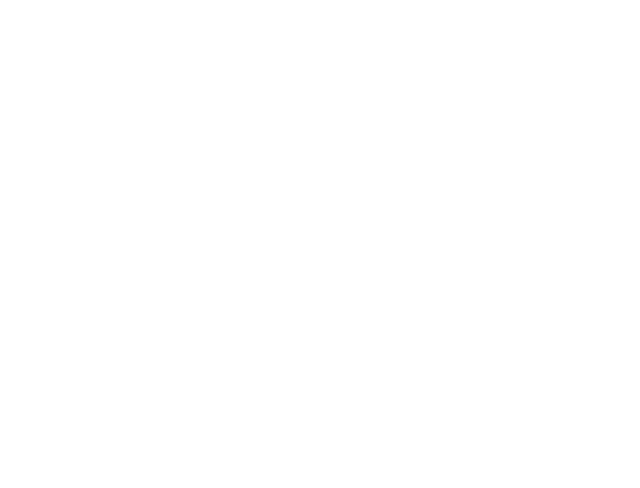
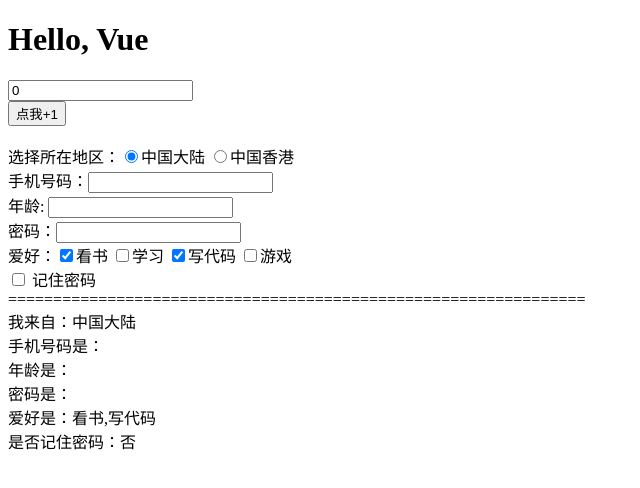
Before and after one commit to xx0tt-public/testPublic, a Vue app: page / in a window 1280 px wide. Shown: the top 488 px of the page, without its empty margins (0-640 px from the left). Built offline with nearby package versions, Linux system fonts and the light colour scheme.

Commit message:
练习vue基本用法

```diff
--- a/src/App.vue
+++ b/src/App.vue
@@ -1,9 +1,71 @@
 <template>
-  <div></div>
+  <div>
+    <h1>{{ msg }}</h1>
+    <input type="text" :value="num" /><br />
+    <button @click="addFn">点我+1</button><br /><br />
+    <div>
+      <span>选择所在地区：</span>
+      <input type="radio" :value="1" name="area" v-model="area" />中国大陆
+      <input type="radio" :value="0" name="area" v-model="area" />中国香港
+    </div>
+    <div>
+      <span>手机号码：</span>
+      <input type="text" name="phone" v-model.number="phone" />
+    </div>
+    <div>
+      <span>年龄: </span>
+      <input type="text" name="age" v-model.number="age" />
+    </div>
+    <div>
+      <span>密码：</span>
+      <input type="password" name="password" v-model="password" />
+    </div>
+    <div>
+      <span>爱好：</span>
+      <input type="checkbox" v-model="hobby" value="看书" />看书
+      <input type="checkbox" v-model="hobby" value="学习" />学习
+      <input type="checkbox" v-model="hobby" value="写代码" />写代码
+      <input type="checkbox" v-model="hobby" value="游戏" />游戏
+    </div>
+    <div><input type="checkbox" v-model="isgrow" /> 记住密码</div>
+    ================================================================
+    <div>
+      我来自：{{ { 1: '中国大陆', 2: '中国香港' }[area] }}
+      <br />
+      手机号码是：{{ phone }}
+      <br />
+      年龄是：{{ age }}
+      <br />
+      密码是：{{ password }}
+      <br />
+      爱好是：{{ hobby.join(',') }}
+      <br />
+      是否记住密码：{{ isgrow ? '是' : '否' }}
+    </div>
+  </div>
 </template>
 
 <script>
-export default {}
+export default {
+  name: 'App',
+  data() {
+    return {
+      msg: 'Hello, Vue',
+      num: 0,
+      area: 1,
+      phone: '',
+      age: '',
+      password: '',
+      hobby: ['看书', '写代码'],
+      isgrow: '',
+    }
+  },
+  methods: {
+    addFn() {
+      this.num++
+    },
+  },
+}
 </script>
 
 <style></style>
```
